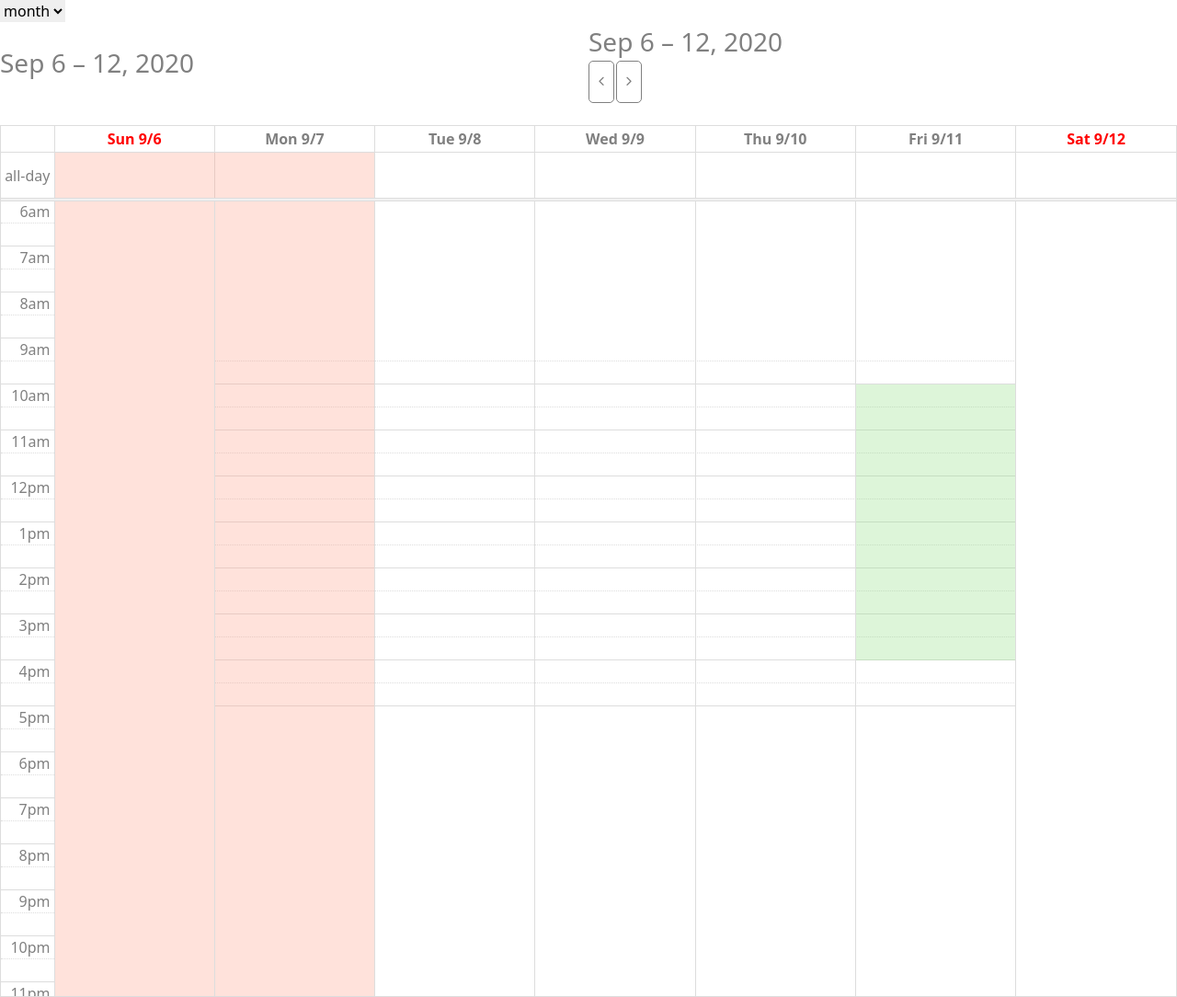
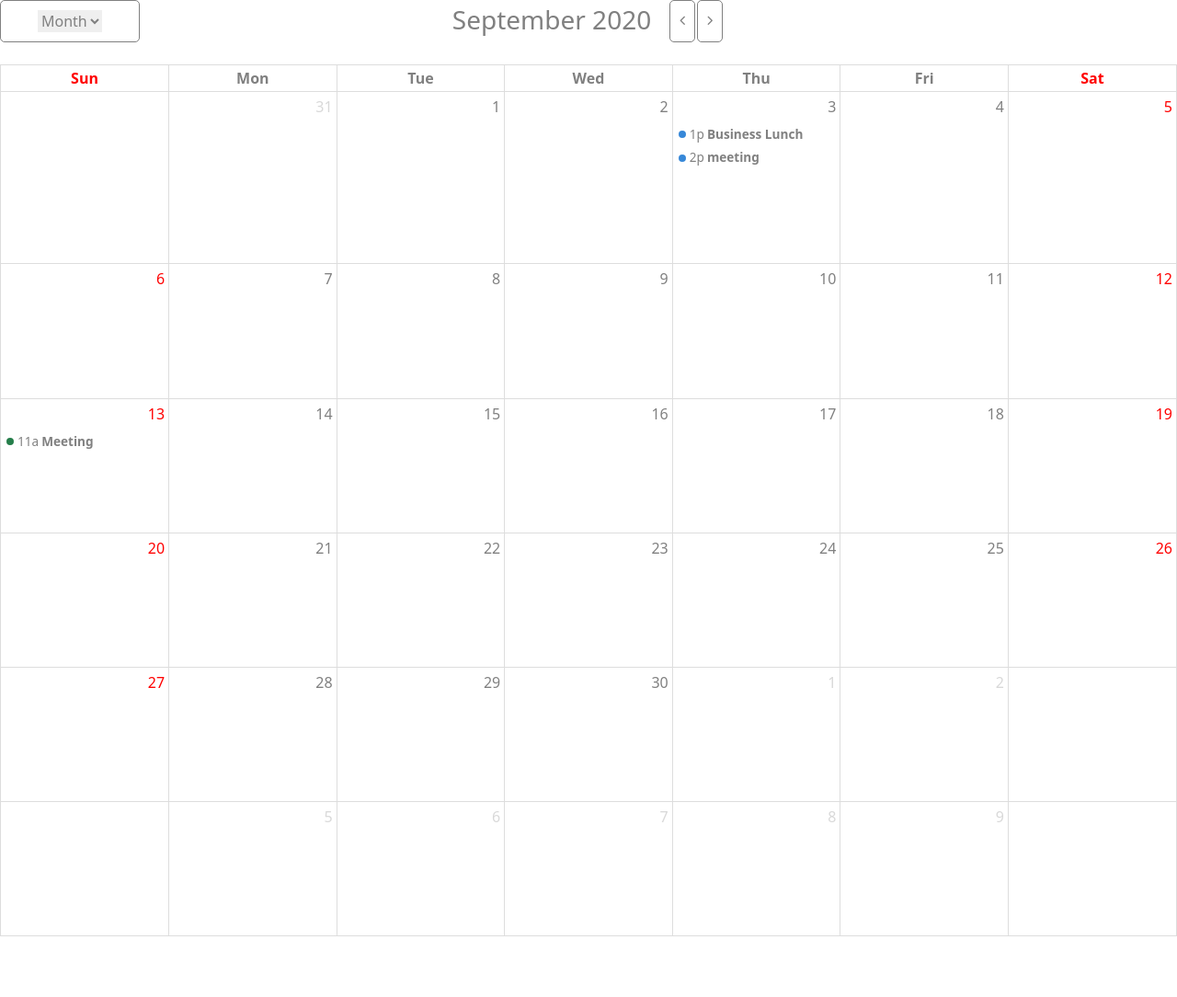
Before and after one commit to meXuvo/fullCalender, a website: page public/index.html in a window 1280 px wide. Shown: the whole page at 92% size. After the commit the page ends 1018 px from the top, so only its background shows below. Drawn offline with nearby package versions, Linux system fonts and the light colour scheme; files that its build step writes are made by us from their sources.

Commit message:
new window popup

```diff
--- a/public/index.html
+++ b/public/index.html
@@ -71,14 +71,19 @@
       </div>
     </div>
 
+    <div>
       <!-- month-week -->
-    <select name="view" id="calendarView">
+      <div class="absolute top-0 left-0" style="color:gray;border: 1px solid gray;
+      padding: 10px 40px;
+      border-radius: 5px;">
+        <select name="view" id="calendarView" class="capitalize focus:outline-none">
           <option value="dayGridMonth">month</option>
           <option value="dayGridWeek">week</option>
           <option value="timeGridDay">day</option>
         </select>
+      </div>
       <!-- fullCalendar -->
-    <div id='calendar' style="color: gray;">
+      <div id='calendar' style="color: gray;"></div>
     </div>
   </div>
 
--- a/public/js/activeFullCalendar.js
+++ b/public/js/activeFullCalendar.js
@@ -39,7 +39,7 @@ document.addEventListener("DOMContentLoaded", function () {
         };
       },
       headerToolbar: {
-        // left: "dayGridMonth,timeGridWeek,timeGridDay,listMonth",
+        left: "dayGridMonth,timeGridWeek,timeGridDay,listMonth",
         center: "title,prev,next",
         right: false,
       },
@@ -65,7 +65,7 @@ document.addEventListener("DOMContentLoaded", function () {
           constraint: "availableForMeeting", // defined below
           color: "#257e4a",
         },
-        {
+        /* {
           title: "Conference",
           start: "2020-09-18",
           end: "2020-09-20",
@@ -103,7 +103,7 @@ document.addEventListener("DOMContentLoaded", function () {
           overlap: false,
           display: "background",
           color: "#ff9f89",
-        },
+        }, */
       ],
     });
 
@@ -122,7 +122,7 @@ document.addEventListener("DOMContentLoaded", function () {
 
      */
   // calendar.render();
-  renderCalendar("timeGridWeek");
+  renderCalendar("dayGridMonth");
 
 
   document
@@ -134,4 +134,17 @@ document.addEventListener("DOMContentLoaded", function () {
   const addClsPrntElmnt = document.querySelector(".fc-toolbar-title")
     .parentElement;
   addClsPrntElmnt.classList.add("MiddletitleButton");
+
+  const checkEvnt = document.querySelectorAll('.fc-daygrid-event-harness');
+
+    checkEvnt.forEach(function(item){
+
+      item.addEventListener('click',(event) => {
+        let params = `scrollbars=no,resizable=no,status=no,location=no,toolbar=no,menubar=no,
+                width=600,height=300,left=100,top=100`;
+                open('/', 'test', params);
+
+      });
+
+    })
 });
--- a/public/style.css
+++ b/public/style.css
@@ -12,20 +12,21 @@
 .fc-day-sat a.fc-daygrid-day-number {
     color: red !important;
 }
-/*
+
 .fc-button-group button.fc-dayGridMonth-button.fc-button.fc-button-primary,
 .fc-button-group button.fc-timeGridWeek-button.fc-button.fc-button-primary,
 .fc-button-group button.fc-timeGridDay-button.fc-button.fc-button-primary,
 .fc-button-group button.fc-listMonth-button.fc-button.fc-button-primary{
     display: none !important;
 }
- */
+
 button.fc-button.fc-button-primary.fc-next-button,
 button.fc-button.fc-button-primary.fc-prev-button {
     border: 1px solid gray;
     padding: 10px 5px;
     border-radius: 5px;
     margin-right: 2px;
+    outline: none;
 }
 .MiddletitleButton{
     display: flex;
```
Lines whose indentation alone changed are shown as unchanged.
